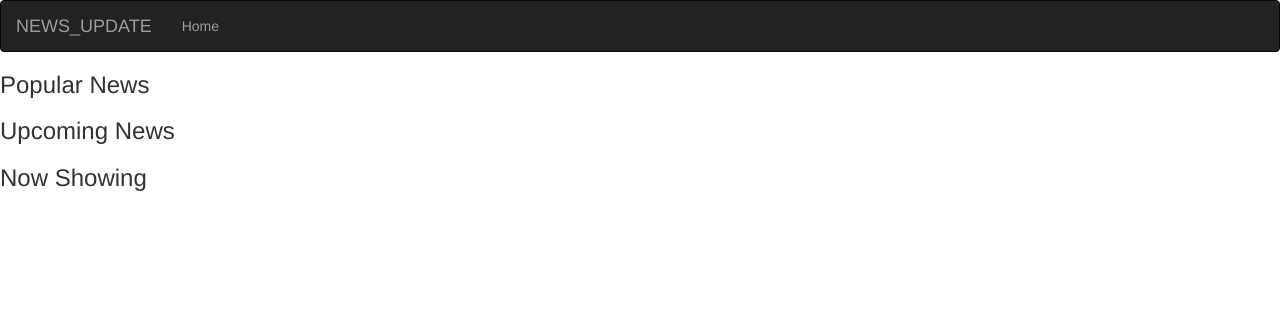
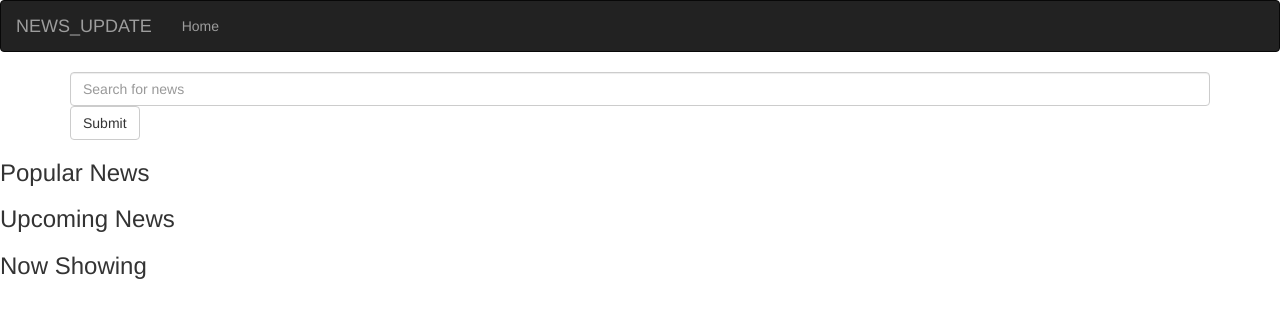
Before and after one commit to ruthjelimo/news_update, a Flask app: template app/templates/index.html in a window 1280 px wide. Shown: the top 318 px of the page. Run offline with Flask 2, Linux system fonts and the light colour scheme; the template is opened without the code that fills it, so the values that code supplies are empty; parts of the project's set-up code (start-up, migrations or seed data) failed here and were passed over; some libraries are stand-ins or nearby versions.

Commit message:
added a file

```diff
--- a/app/templates/index.html
+++ b/app/templates/index.html
@@ -8,6 +8,14 @@
 <!-- Content block -->
 {% block content %}
 
+
+<div class="container">
+    <form>
+        <input type="text" name="movie_query" placeholder="Search for news" class="form-control">
+        <input type="submit"  value="Submit" class="btn btn-default">
+    </form>
+
+</div>
 
 <h3> Popular News</h3>
 <ul>
```
